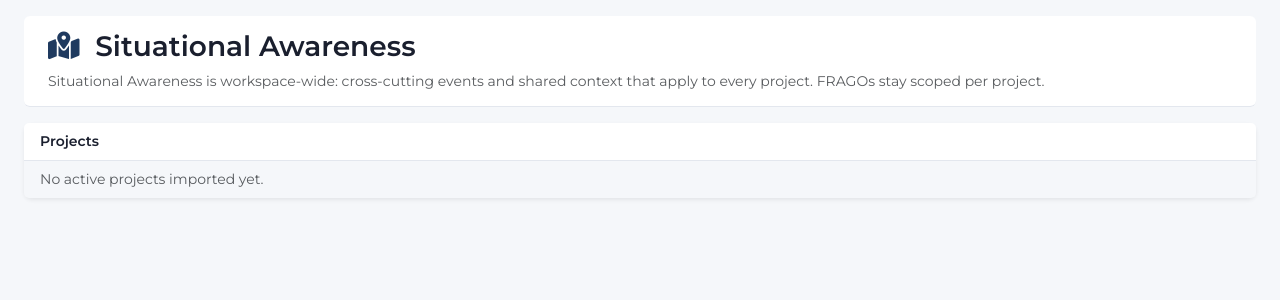
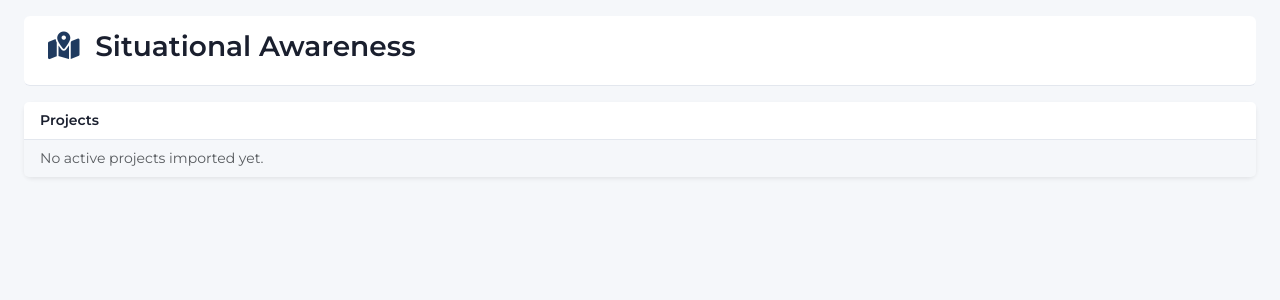
Before and after one commit to FeatureFactory-io/huginn, a Django app: page /sitawareness/ in a window 1280 px wide. Shown: the part 59-359 px from the top of the page. Run offline with Django 5.2, Linux system fonts and the light colour scheme; the visitor is signed in with stand-in values (Sample User, id 1); data that the repository does not hold is empty; parts of the project's set-up code (start-up, migrations or seed data) failed here and were passed over; some libraries are stand-ins or nearby versions.

Commit message:
fix(ui): drop explanatory blurb from SA workspace hub
FRAGO contrast belongs elsewhere; header stays title-only.

Co-authored-by: Cursor <cursoragent@cursor.com>

```diff
--- a/ui/templates/ui/situational_awareness/workspace.html
+++ b/ui/templates/ui/situational_awareness/workspace.html
@@ -8,10 +8,6 @@
     <i class="fa-solid fa-map-location-dot text-primary me-2" aria-hidden="true"></i>
     Situational Awareness
   </h1>
-  <p class="small text-muted mb-0">
-    Situational Awareness is workspace-wide: cross-cutting events and shared context that apply to every project.
-    FRAGOs stay scoped per project.
-  </p>
 </section>
 
 <div class="card border-0 shadow-sm rounded-3">
```
